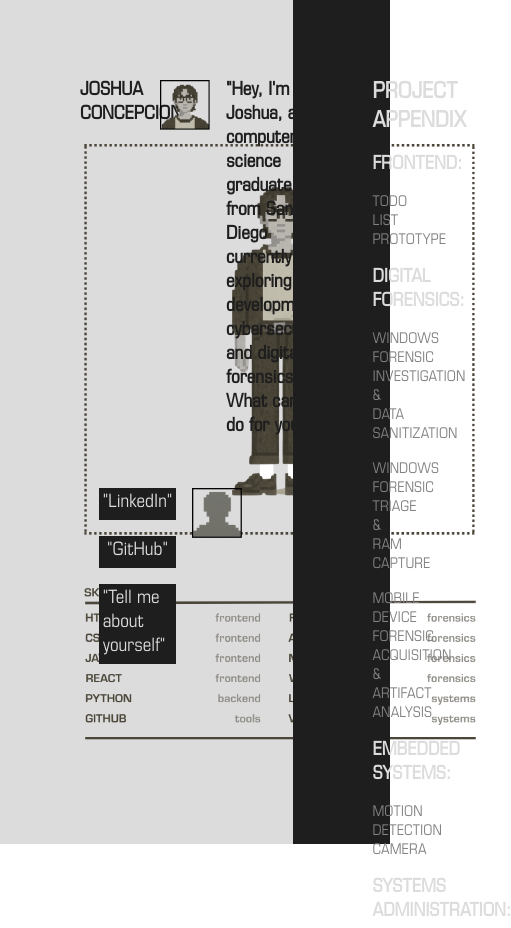
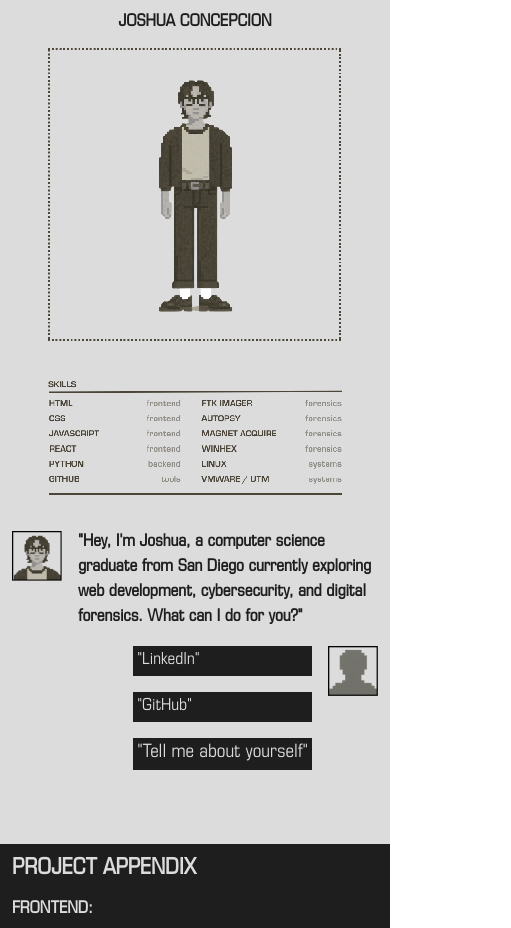
Before and after one commit to joshuarconcepcion/Portfolio-V3, a website built with webpack: page src/template.html in a window 390 px wide. Shown: the top 928 px of the page, 511 px wide, since content can reach past the window. Built offline with nearby package versions, Linux system fonts and the light colour scheme.

Commit message:
Added some mobile optimization

```diff
--- a/src/chat.js
+++ b/src/chat.js
@@ -68,6 +68,7 @@ const loadReplyText = (container) => {
     replyBtn.textContent = '"Tell me about yourself"';
     replyBtn.addEventListener('click', () => {
         loadLearnMoreReply(container);
+        container.scrollIntoView({ behavior: 'smooth' });
     })
 
     replyTextContainer.appendChild(replyLink1);
--- a/src/style.css
+++ b/src/style.css
@@ -1,3 +1,5 @@
+/* BASE RESET */
+
 * {
     margin: 0;
     padding: 0;
@@ -13,24 +15,18 @@ html, body {
     cursor: url('./media/images/cursor-1.png'), auto;
 }
 
-a {
-    text-decoration: none;
-}
+a { text-decoration: none; }
 
-a:hover {
-    cursor: url('./media/images/cursor-2.png'), auto;
-}
+a:hover { cursor: url('./media/images/cursor-2.png'), auto; }
 
-::selection {
-    background: #908d87;
-}
+::selection { background: #908d87; }
 
 button {
     all: unset;
     cursor: url('./media/images/cursor-2.png'), auto;
     font-size: 1.25rem;
-    color: rgb(220, 220, 220);
-    background-color: rgb(30, 30, 30);
+    color: var(--color-white);
+    background-color: var(--color-black);
     display: flex;
     justify-content: center;
     padding: 0.25rem;
@@ -41,87 +37,89 @@ button {
     src: url('./media/fonts/fonnts.com-Eurostile_Cond.otf');
 }
 
-main {
-    display: flex;
-    width: 100vw;
+/* Variables & safer viewport units */
+
+:root {
+    --pad: clamp(12px, 3vw, 24px);
+    --min-font-size: 1.125rem;
+    --pref-font-size: 3.2vw;
+    --max-font-size: 1.25rem;
+    --color-white: rgb(220, 220, 220);
+    --color-black: rgb(30, 30, 30);
+    --color-project: rgb(130, 130, 130);
+}
+@supports (height: 100dvh) {
+  .page-left, .page-right { height: 100dvh; }
 }
 
-.page-left {
-    height: 100vh;
-    width: 75vw;
-    background-color: rgb(220, 220, 220);
-    display: flex;
-    color: rgb(30, 30, 30);
+/* Global layout */
+
+main {
+    display: grid;
+    grid-template-columns: 3fr 1fr;
+    width: 100%;
 }
 
+/* Section Background */
+
+.page-left { background-color: var(--color-white); color: var(--color-black); display: grid; grid-template-columns: 1fr 1fr; }
+.page-right { background-color: var(--color-black); color: var(--color-white); }
+
+/* Profile Block */
+
 .profile-container {
-    height: 100%;
-    width: 50%;
+    width: 100%;
     display: flex;
     flex-direction: column;
+    justify-content: center;
+    align-items: center;
     padding: 5rem;
     gap: 1rem;
 }
 
-.name-heading {
-    font-size: 1.25rem;
+.name-heading { font-size: clamp(var(--min-font-size), var(--pref-font-size), var(--max-font-size)); }
+
+.char-img {
+  display: block;
+  margin-inline: auto;
+  width: clamp(300px, 40vw, 450px);
+  height: auto;
+  image-rendering: pixelated;
 }
 
-.char-img {
-    width: clamp(400px, 40vw, 450px);
+/* Chat Block */
+
+.chat-container {
+    width: 100%;
+    padding-top: 5rem; padding-right: 4rem;
+    display: flex; flex-direction: column;
+    gap: 3rem;
     height: auto;
 }
 
-.chat-container {
-    height: 100%;
-    width: 50%;
-    padding-top: 5rem;
-    padding-right: 4rem;
-    display: flex;
-    flex-direction: column;
-    gap: 3rem;
+.p1-container, .p3-container { display: flex; gap: 1rem; }
+
+.p-icon-img { aspect-ratio: 1 / 1; height: 50px; }
+
+.typewriter {
+    font-size: clamp(var(--min-font-size), var(--pref-font-size), var(--max-font-size));
+    line-height: 1.4;
 }
 
-.p1-container, .p3-container {
-    display: flex;
-    gap: 1rem;
-}
+.p2-container { display: none; justify-content: flex-end; gap: 1rem; }
 
-.p-icon-img {
-    aspect-ratio: 1 / 1;
-    height: 50px;
-}
-
-.typewriter {
-    font-size: 1.25rem;
-}
-
-.p2-container {
-    display: none;
-    justify-content: flex-end;
-    gap: 1rem;
-}
-
-.reply-text-container {
-    display: flex;
-    flex-direction: column;
-    gap: 1rem;
+.reply-text-container { display: flex; flex-direction: column; gap: 1rem;
 }
 
 .reply-link {
-    font-size: 1.25rem;
-    color: rgb(220, 220, 220);
-    background-color: rgb(30, 30, 30);
+    font-size: clamp(var(--min-font-size), var(--pref-font-size), var(--max-font-size));
+    color: var(--color-white);
+    background-color: var(--color-black);
     display: flex;
-    justify-content: center;
     padding: 0.25rem;
 }
 
-.page-right {
-    height: 100vh;
-    width: 25vw;
-    background-color: rgb(30, 30, 30);
-}
+/* Projects Block */
 
 .project-container {
     display: flex;
@@ -130,17 +128,38 @@ main {
     gap: 1rem;
 }
 
-.project-title {
-    font-size: 1.5rem;
-    color: rgb(220, 220, 220);
+.project-title { font-size: 1.5rem; color: var(--color-white); }
+
+.project-header { font-size: var(--min-font-size); color: var(--color-white); }
+
+.project-link { font-size: 1rem; color: var(--color-project); }
+
+/* Mobile Optimization */
+
+@media (max-width: 900px) {
+    main {
+        display: flex;
+        flex-direction: column;
+        scroll-snap-type: y proximity;
+    }
+
+    .page-left {
+        display: flex;
+        flex-direction: column;
+        width: 100%;
+        gap: var(--pad);
+    }
+
+    .page-right {
+        display: block;
+        width: 100%;
+    }
+
+    .profile-container,
+    .chat-container,
+    .project-container {
+        padding: var(--pad);
+        gap: clamp(14px, 2.4vw, 16px);
+        display: flex;
+    }
 }
-
-.project-header {
-    font-size: 1.25rem;
-    color: rgb(220, 220, 220);
-}
-
-.project-link {
-    font-size: 1rem;
-    color: rgb(130, 130, 130);
-}
```
